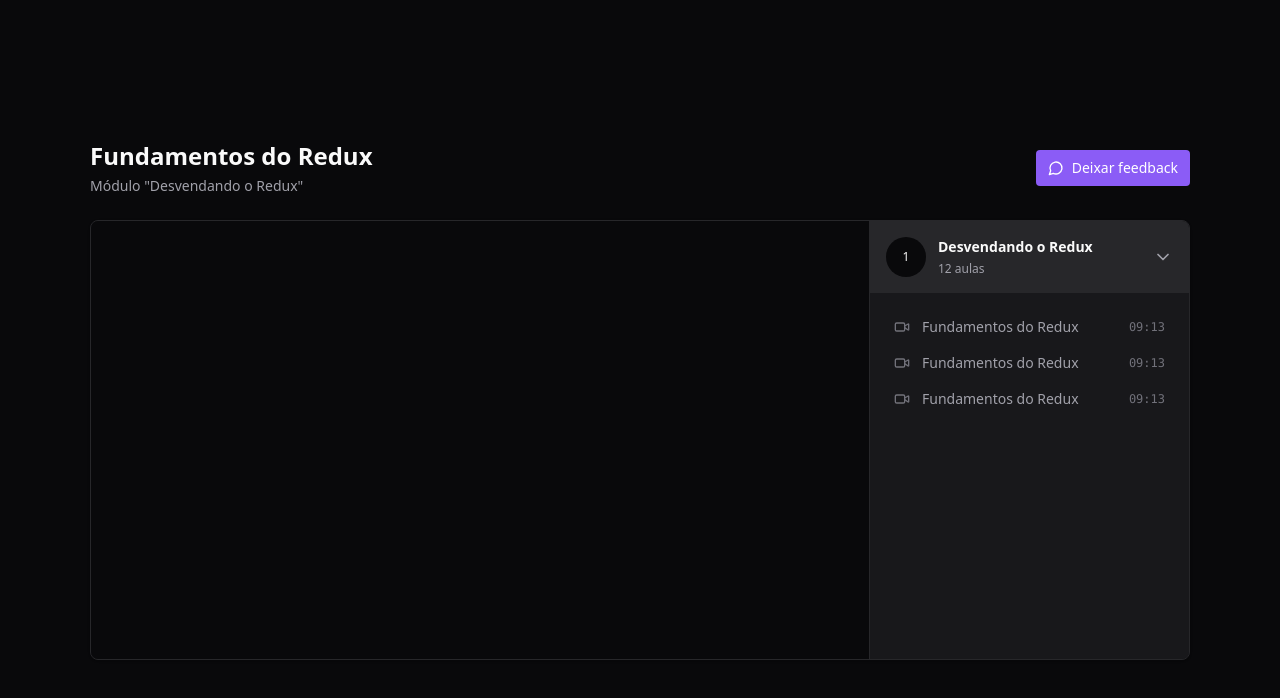
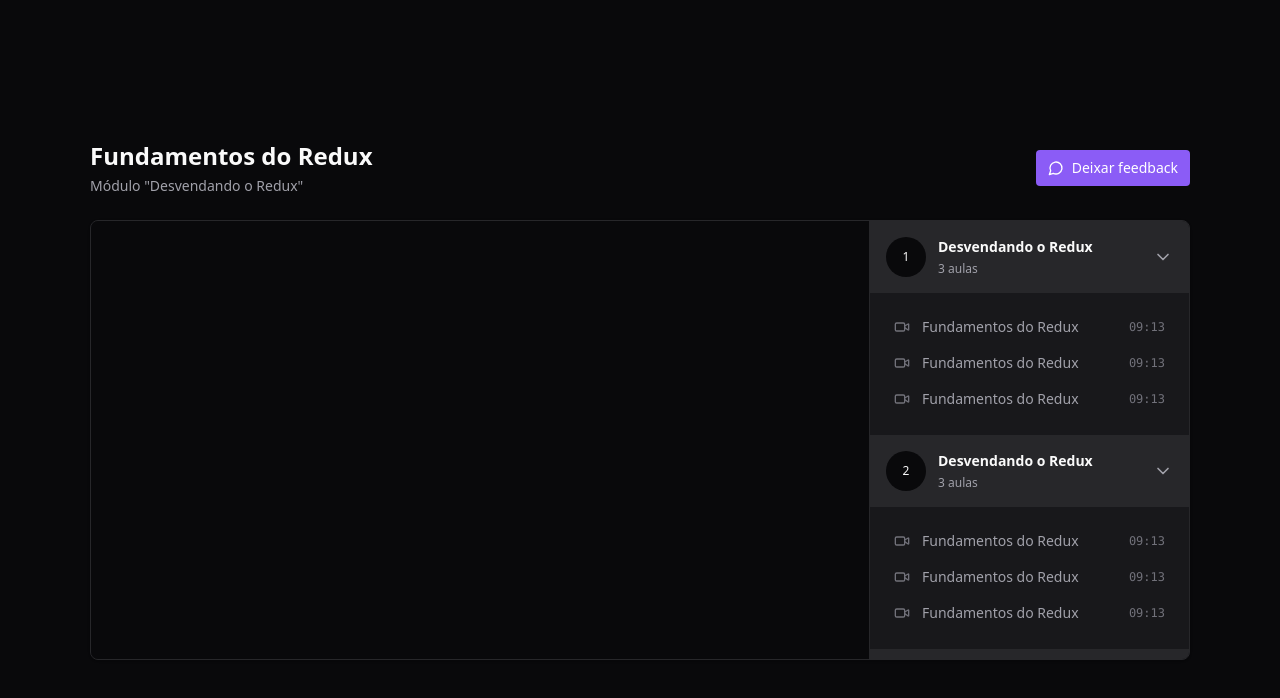
Before and after one commit to rodrigofontesdev/redux-zustand, a React (Vite) app: page / in a window 1280 px wide. Shown: the top 698 px of the page. Built offline with nearby package versions, Linux system fonts and the light colour scheme.

Commit message:
separando componentes

```diff
--- a/package.json
+++ b/package.json
@@ -15,7 +15,8 @@
     "react": "^18.3.1",
     "react-dom": "^18.3.1",
     "react-player": "^2.16.0",
-    "react-redux": "^9.1.2"
+    "react-redux": "^9.1.2",
+    "tailwind-scrollbar": "^3.1.0"
   },
   "devDependencies": {
     "@types/react": "^18.3.3",
--- /dev/null
+++ b/src/components/Header.tsx
@@ -0,0 +1,8 @@
+export function Header() {
+  return (
+    <div className="flex flex-col gap-1">
+      <h1 className="text-2xl font-bold">Fundamentos do Redux</h1>
+      <span className="text-sm text-zinc-400">Módulo "Desvendando o Redux"</span>
+    </div>
+  )
+}
--- /dev/null
+++ b/src/components/Lesson.tsx
@@ -0,0 +1,16 @@
+import { Video } from "lucide-react"
+
+type LessonProps = {
+  title: string
+  duration: string
+}
+
+export function Lesson({ title, duration }: LessonProps) {
+  return (
+    <button className="flex items-center gap-3 text-sm text-zinc-400">
+      <Video className="w-4 h-4 text-zinc-500" />
+      <span>{title}</span>
+      <span className="ml-auto font-mono text-xs text-zinc-500">{duration}</span>
+    </button>
+  )
+}
--- /dev/null
+++ b/src/components/Module.tsx
@@ -0,0 +1,33 @@
+import { ChevronDown } from "lucide-react"
+import { Lesson } from "./Lesson"
+
+type ModuleProps = {
+  moduleIndex: number
+  title: string
+  amountOfLessons: number
+}
+
+export function Module({ moduleIndex, title, amountOfLessons }: ModuleProps) {
+  return (
+    <div>
+      <button className="flex w-full items-center gap-3 bg-zinc-800 p-4">
+        <div className="flex h-10 w-10 rounded-full items-center justify-center bg-zinc-950 text-xs">
+          {moduleIndex + 1}
+        </div>
+
+        <div className="flex flex-col gap-1 text-left">
+          <strong className="text-sm">{title}</strong>
+          <span className="text-xs text-zinc-400">{amountOfLessons} aulas</span>
+        </div>
+
+        <ChevronDown className="w-5 h-5 ml-auto text-zinc-400" />
+      </button>
+
+      <nav className="relative flex flex-col gap-4 p-6">
+        <Lesson title="Fundamentos do Redux" duration="09:13" />
+        <Lesson title="Fundamentos do Redux" duration="09:13" />
+        <Lesson title="Fundamentos do Redux" duration="09:13" />
+      </nav>
+    </div>
+  )
+}
--- /dev/null
+++ b/src/components/Video.tsx
@@ -0,0 +1,14 @@
+import ReactPlayer from "react-player"
+
+export function Video() {
+  return (
+    <div className="w-full bg-zinc-950 aspect-video">
+      <ReactPlayer
+        width="100%"
+        height="100%"
+        controls
+        url="https://www.youtube.com/watch?v=Jai8w6K_GnY"
+      />
+    </div>
+  )
+}
--- a/src/pages/Player.tsx
+++ b/src/pages/Player.tsx
@@ -1,15 +1,14 @@
-import { ChevronDown, MessageCircle, Video } from "lucide-react"
-import ReactPlayer from 'react-player'
+import { MessageCircle } from "lucide-react"
+import { Header } from "../components/Header"
+import { Video } from "../components/Video"
+import { Module } from "../components/Module"
 
 export function Player() {
   return (
     <div className="h-screen bg-zinc-950 text-zinc-50 flex justify-center items-center">
       <div className="flex w-[1100px] flex-col gap-6">
         <div className="flex items-center justify-between">
-          <div className="flex flex-col gap-1">
-            <h1 className="text-2xl font-bold">Fundamentos do Redux</h1>
-            <span className="text-sm text-zinc-400">Módulo "Desvendando o Redux"</span>
-          </div>
+          <Header />
 
           <button className="flex items-center gap-2 rounded bg-violet-500 px-3 py-2 text-sm font-medium text-white hover:bg-violet-600">
             <MessageCircle className="w-4 h-4" />
@@ -17,52 +16,14 @@
           </button>
         </div>
 
-        <main className="relative flex overflow-hidden rounded-lg border border-zinc-800 bg-zinc-900 shadow">
+        <main className="relative flex overflow-hidden rounded-lg border border-zinc-800 bg-zinc-900 shadow pr-80">
           <div className="flex-1">
-            <div className="w-full bg-zinc-950 aspect-video">
-              <ReactPlayer
-                width="100%"
-                height="100%"
-                controls
-                url="https://www.youtube.com/watch?v=Jai8w6K_GnY"
-              />
-            </div>
+            <Video />
           </div>
-          <aside className="w-80 border-l border-zinc-800 bg-zinc-900">
-            <div>
-              <button className="flex w-full items-center gap-3 bg-zinc-800 p-4">
-                <div className="flex h-10 w-10 rounded-full items-center justify-center bg-zinc-950 text-xs">
-                  1
-                </div>
-
-                <div className="flex flex-col gap-1 text-left">
-                  <strong className="text-sm">Desvendando o Redux</strong>
-                  <span className="text-xs text-zinc-400">12 aulas</span>
-                </div>
-
-                <ChevronDown className="w-5 h-5 ml-auto text-zinc-400" />
-              </button>
-
-              <nav className="relative flex flex-col gap-4 p-6">
-                <button className="flex items-center gap-3 text-sm text-zinc-400">
-                  <Video className="w-4 h-4 text-zinc-500" />
-                  <span>Fundamentos do Redux</span>
-                  <span className="ml-auto font-mono text-xs text-zinc-500">09:13</span>
-                </button>
-
-                <button className="flex items-center gap-3 text-sm text-zinc-400">
-                  <Video className="w-4 h-4 text-zinc-500" />
-                  <span>Fundamentos do Redux</span>
-                  <span className="ml-auto font-mono text-xs text-zinc-500">09:13</span>
-                </button>
-
-                <button className="flex items-center gap-3 text-sm text-zinc-400">
-                  <Video className="w-4 h-4 text-zinc-500" />
-                  <span>Fundamentos do Redux</span>
-                  <span className="ml-auto font-mono text-xs text-zinc-500">09:13</span>
-                </button>
-              </nav>
-            </div>
+          <aside className="w-80 absolute top-0 bottom-0 right-0 border-l divide-y-2 divide-zinc-900 border-zinc-800 bg-zinc-900 overflow-y-scroll scrollbar-thin scrollbar-track-zinc-950 scrollbar-thumb-zinc-800">
+            <Module moduleIndex={0} title="Desvendando o Redux" amountOfLessons={3} />
+            <Module moduleIndex={1} title="Desvendando o Redux" amountOfLessons={3} />
+            <Module moduleIndex={2} title="Desvendando o Redux" amountOfLessons={3} />
           </aside>
         </main>
       </div>
--- a/tailwind.config.js
+++ b/tailwind.config.js
@@ -1,3 +1,4 @@
+/* eslint-disable no-undef */
 /** @type {import('tailwindcss').Config} */
 export default {
   content: [
@@ -6,5 +7,7 @@
   theme: {
     extend: {},
   },
-  plugins: [],
+  plugins: [
+    require('tailwind-scrollbar')
+  ],
 }
```
Also changed, not shown: 1 other file (tests, documents, lock files or other folders).
